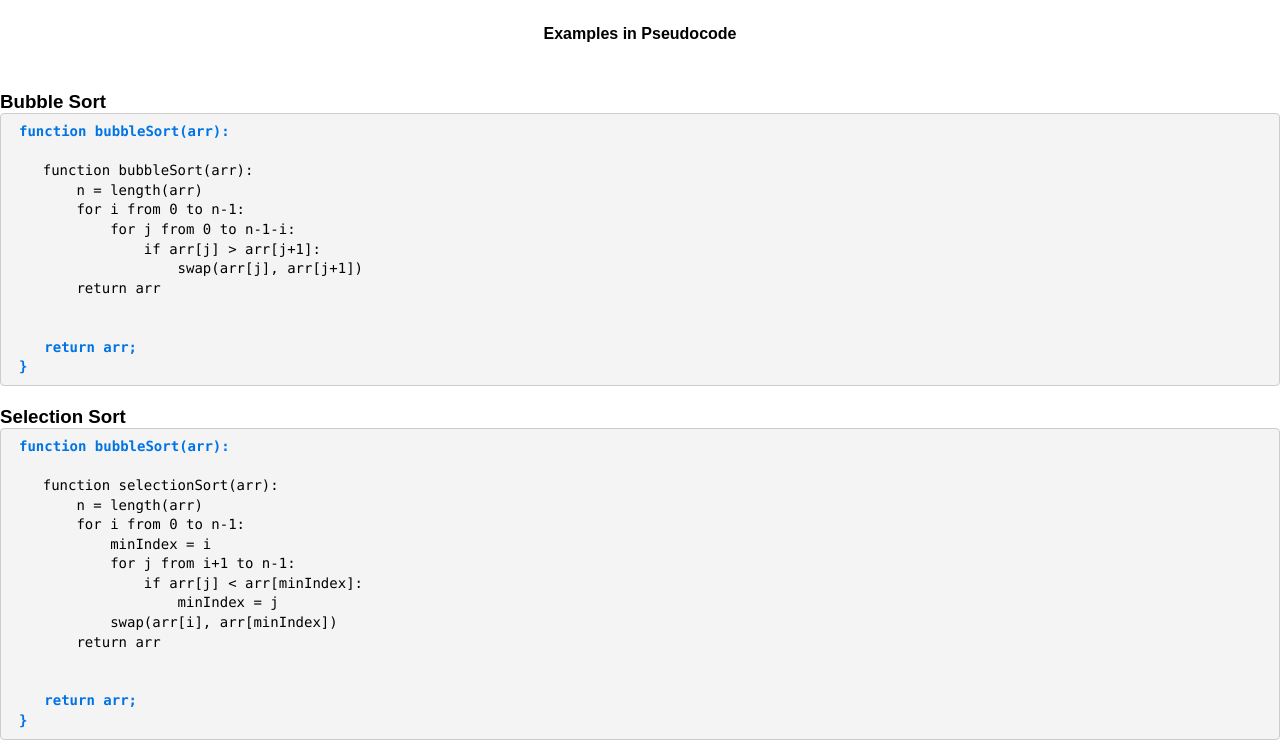
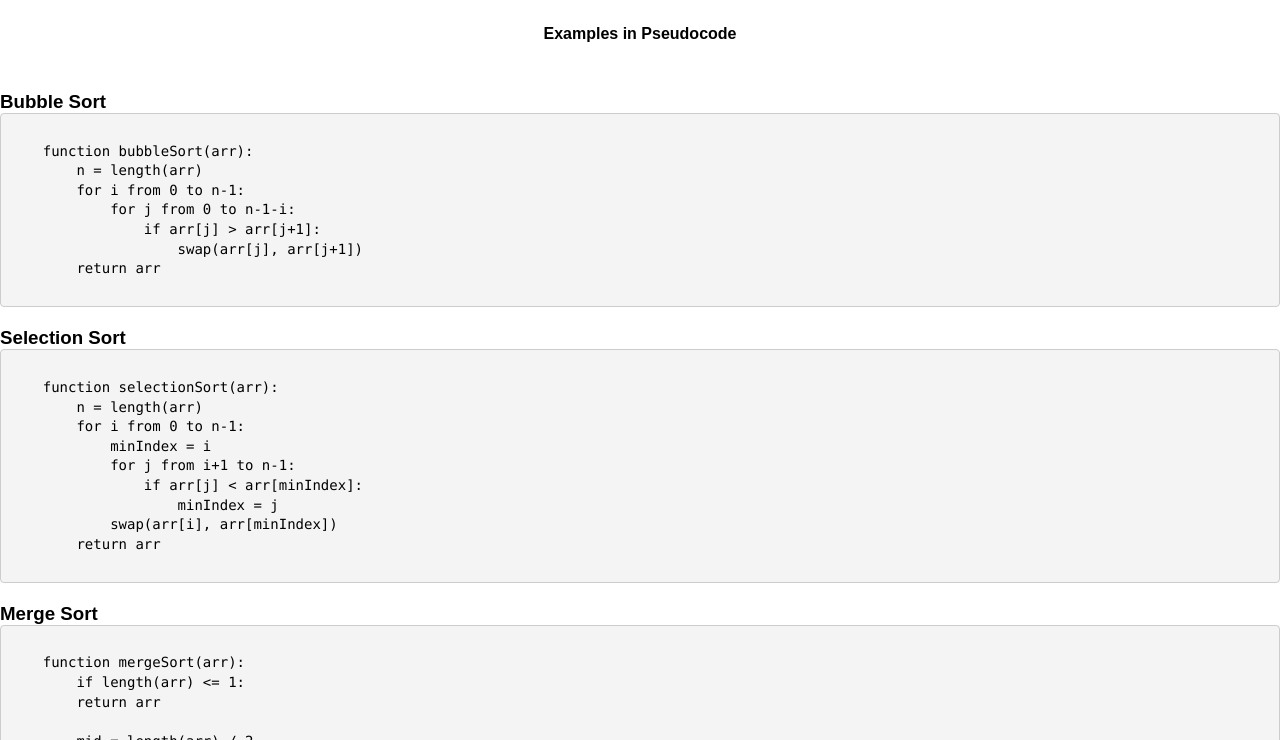
Before and after one commit to jeremyrayjewell/JSpractice, a plain HTML site: page sorting/pseudocode.html in a window 1280 px wide. Shown: the part 60-800 px from the top of the page. Drawn offline with Linux system fonts and the light colour scheme.

Commit message:
Css changes

```diff
--- a/sorting/styles.css
+++ b/sorting/styles.css
@@ -80,21 +80,6 @@ code {
     margin-bottom: 20px;
 }
 
-code::before {
-    content: 'function bubbleSort(arr):\A';
-    display: block;
-    margin-left: 10px;
-    color: #0074e4;
-    font-weight: bold;
-}
-
-code::after {
-    content: '\A    return arr;\A}';
-    display: block;
-    margin-left: 10px;
-    color: #0074e4;
-    font-weight: bold;
-}
 
 code span {
     color: #d73a49; /* Color for keywords */
```
